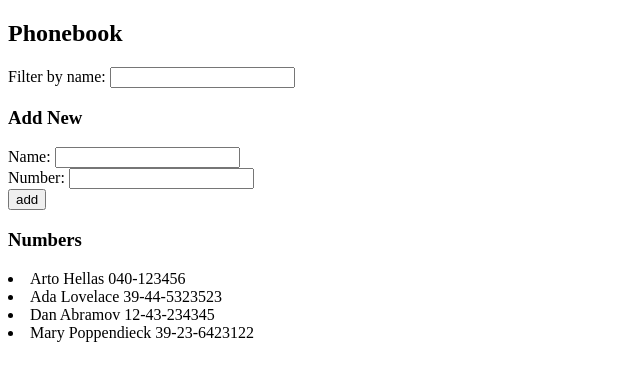
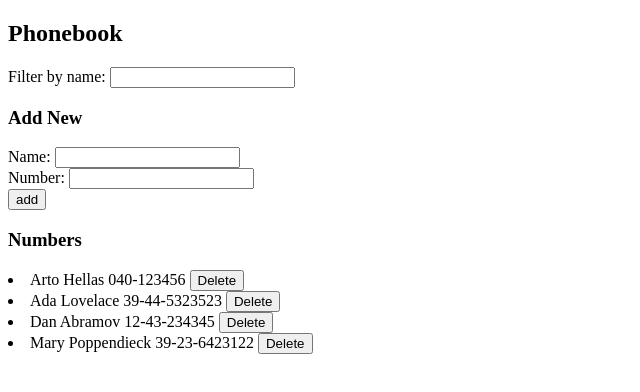
Before and after one commit to 9600bauds/fullstackopen-helsinki2023, a React (Create React App) app in the folder part2/phonebook/: page / in a window 1280 px wide. Shown: the top 392 px of the page, without its empty margins (0-640 px from the left). Built offline with nearby package versions, Linux system fonts and the light colour scheme; data requests are answered from the project's data file.

Commit message:
Exercises 2.13.-2.15.

```diff
--- a/part2/phonebook/src/App.js
+++ b/part2/phonebook/src/App.js
@@ -1,6 +1,6 @@
 import React from 'react'
 import { useState, useEffect } from 'react'
-import axios from 'axios'
+import PersonService from './services/PersonService'
 import Filter from './components/Filter'
 import FilteredEntries from './components/FilteredEntries'
 import EntryInput from './components/EntryInput'
@@ -12,7 +12,7 @@ const App = () => {
   const [newNumber, setNewNumber] = useState('')
   const [filter, setFilter] = useState('')
 
-  function entryAlreadyExists(entry){ //is the arrow notation necessary here?
+  function entryAlreadyExists(entry){
     let exists = false;
     persons.forEach(person => {
       if (person.name === entry.name) {
@@ -29,20 +29,49 @@ const App = () => {
       alert(`You must input a name and a phone number.`)
       return
     }
-
-    const newEntry = {name: newName, number: newNumber, id: persons.length + 1}
-    if(entryAlreadyExists(newEntry)){
-      alert(`${newName} is already listed in the phonebook!`)
+    const existingEntry = persons.find(person => person.name === newName);
+    if(existingEntry){
+      console.log(existingEntry.name, "already exists!")
+      updateEntry(existingEntry, newNumber)
       return
     }
 
-    axios.post('http://localhost:3001/persons', newEntry)
+    const newEntry = {name: newName, number: newNumber}
+    PersonService.create(newEntry)
     .then(response => {
-      setPersons(persons.concat(response.data))
-      setNewName(''); //This does not actually clear the text on the input.
-      setNewNumber(''); //I have no idea how to actuall do that, since the state has to be in the main app...
+      setPersons(persons.concat(response))
     })
+    .catch(error => {
+      alert(`Failed to create new person! Error: ` + error)
+    })
+  }
 
+  const updateEntry = (oldEntry, newNumber) => {
+      const newEntry = { ...oldEntry, number: newNumber }
+      PersonService.update(oldEntry.id, newEntry)
+      .then(response => {
+        const newState = persons.map(p => p.id !== newEntry.id ? p : response)
+        setPersons(newState)
+      })
+      .catch(error => {
+        alert(`Failed to update person! Error: ` + error)
+      })
+  }
+
+  const deleteHook = (id, label) => {
+    if (!window.confirm("Really delete " + label + "?")) {
+      return
+    }
+    PersonService.deleteByID(id)
+    .then(() => {
+      const newState = persons.filter(person => person.id !== id) //Get the persons array, sans this entry. Seems inefficient.
+      setPersons(newState)
+    })
+    .catch(() => {
+      console.error(`Person with ID ${id} was already deleted!`)
+      const newState = persons.filter(person => person.id !== id) //go ahead and remove anyways
+      setPersons(newState)
+    })
   }
 
   const nameChanged = (event) => {
@@ -55,15 +84,15 @@ const App = () => {
     setFilter(event.target.value.toLowerCase())
   }
 
-
   //Let's import the persons data from our DB.
   useEffect(() => {
-
-    const eventHandler = response => {
-      setPersons(response.data)
-    }
-    const promise = axios.get('http://localhost:3001/persons')
-    promise.then(eventHandler)
+    PersonService.getAll()
+    .then(response => {
+      setPersons(response)
+    })
+    .catch(error => {
+      alert(`Couldn't load server data! Error: ` + error)
+    })
   }, []) //Empty array because we want to call this only once, in the initial render
 
   return (
@@ -76,7 +105,7 @@ const App = () => {
       <EntryInput addEntry={addEntry} nameChanged={nameChanged} numberChanged={numberChanged} />
 
       <h3>Numbers</h3>
-      <FilteredEntries entries={persons} filter={filter} />
+      <FilteredEntries entries={persons} filter={filter} deleteHook={deleteHook} />
     </div>
   )
 }
--- a/part2/phonebook/src/components/FilteredEntries.js
+++ b/part2/phonebook/src/components/FilteredEntries.js
@@ -1,7 +1,7 @@
 import React from "react"
 import PhonebookEntry from "./PhonebookEntry"
 
-const FilteredEntries = ({entries, filter}) => {
+const FilteredEntries = ({entries, filter, deleteHook}) => {
     function containsSubstringIgnoreCase(stringA, stringB) {
         const lowerCaseStringA = stringA.toLowerCase()
         const lowerCaseStringB = stringB
@@ -17,7 +17,7 @@ const FilteredEntries = ({entries, filter}) => {
     return (
         <div>
         {filteredEntries.map(person =>
-            <PhonebookEntry key={person.id} props={person} />
+            <PhonebookEntry key={person.id} props={person} deleter={() => deleteHook(person.id, person.name)} />
           )}
         </div>
     )
--- a/part2/phonebook/src/components/PhonebookEntry.js
+++ b/part2/phonebook/src/components/PhonebookEntry.js
@@ -1,6 +1,8 @@
-const PhonebookEntry = ({props}) => {
+import React from "react"
+
+const PhonebookEntry = ({props, deleter}) => {
     return (
-        <li>{props.name} {props.number}</li>
+        <li>{props.name} {props.number} <button onClick={deleter}>Delete</button></li>
     )
 }
 
--- a/part2/phonebook/src/index.js
+++ b/part2/phonebook/src/index.js
@@ -1,5 +1,6 @@
 import ReactDOM from 'react-dom'
 import App from './App'
+import React from 'react'
 
 ReactDOM.render(
   <App />,
--- /dev/null
+++ b/part2/phonebook/src/services/PersonService.js
@@ -0,0 +1,29 @@
+import axios from 'axios'
+const baseUrl = 'http://localhost:3001/persons'
+
+const getAll = () => {
+  const request = axios.get(baseUrl)
+  return request.then(response => response.data)
+}
+
+const getByID = (id) => {
+  const request = axios.get(`${baseUrl}/${id}`)
+  return request.then(response => response.data)
+}
+
+const create = (newObject) => {
+  const request = axios.post(baseUrl, newObject)
+  return request.then(response => response.data)
+}
+
+const update = (id, newObject) => {
+  const request = axios.put(`${baseUrl}/${id}`, newObject)
+  return request.then(response => response.data)
+}
+
+const deleteByID = (id) => {
+  const request = axios.delete(`${baseUrl}/${id}`)
+  return request.then(response => response.data)
+}
+
+export default { getAll, getByID, create, update, deleteByID }
```
Also changed, not shown: 1 other file (tests, documents, lock files or other folders).
